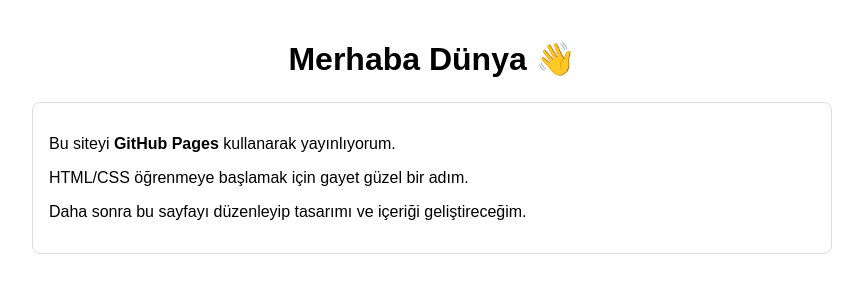
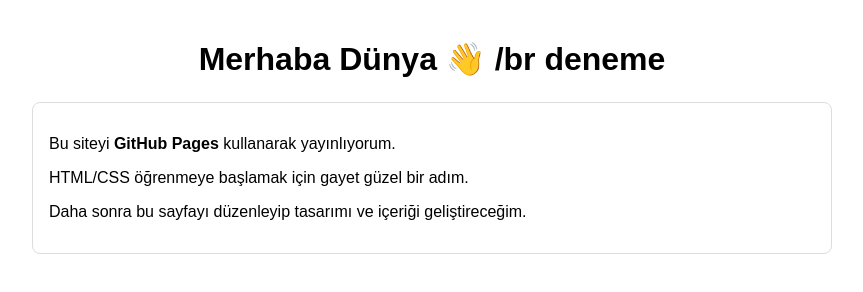
Before and after one commit to ATugkan/my-first-site, a plain HTML site: page index.html in a window 1280 px wide. Shown: the whole page, without its empty margins (208-1071 px from the left). Drawn offline with Linux system fonts and the light colour scheme.

Commit message:
Update header text in index.html

```diff
--- a/index.html
+++ b/index.html
@@ -22,7 +22,7 @@
   </style>
 </head>
 <body>
-  <h1>Merhaba Dünya 👋</h1>
+  <h1>Merhaba Dünya 👋 /br deneme</h1>
   <div class="card">
     <p>Bu siteyi <strong>GitHub Pages</strong> kullanarak yayınlıyorum.</p>
     <p>HTML/CSS öğrenmeye başlamak için gayet güzel bir adım.</p>
```
